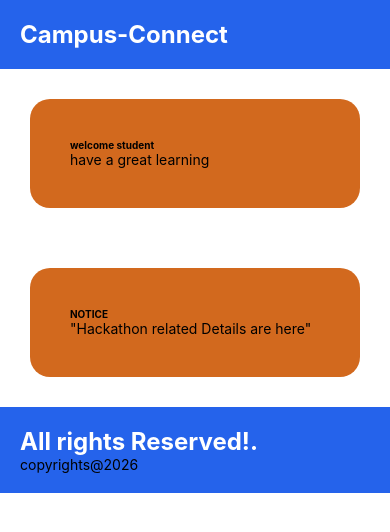
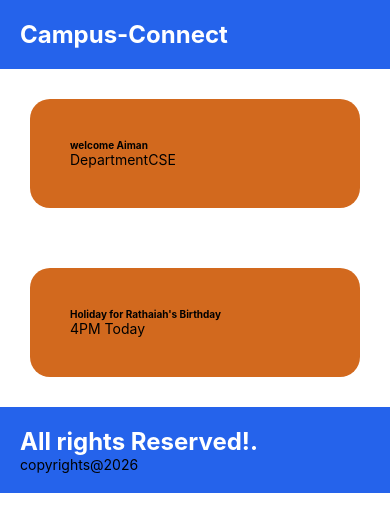
Before and after one commit to aimanarshiya/campus-connect, a React Native app: screen / in a window 390 px wide. Shown: the top 532 px of the page. Built offline with nearby package versions, Linux system fonts and the light colour scheme.

Commit message:
used props

```diff
--- a/Screens/HomeScreen.js
+++ b/Screens/HomeScreen.js
@@ -7,8 +7,13 @@ export default function HomeScreen(){
     return (
         <View>
             <Header/>
-            <WelcomeCard/>
-            <NoticeCard/>
+            <WelcomeCard
+                name="Aiman"
+                dept="CSE"
+            />
+            <NoticeCard
+                description="4PM Today"
+                title="Holiday for Rathaiah's Birthday" />
             <Footer/>
         </View>
     )
--- a/components/NoticeCard.js
+++ b/components/NoticeCard.js
@@ -1,14 +1,15 @@
 import { StyleSheet, Text, View } from 'react-native';
 
-export default function NoticeCard(){
+export default function NoticeCard(props){
    return(
            <View style={styles.card}>
                <Text
                style={styles.title} >
-                   NOTICE
+                  {props.title}
                </Text>
                <Text>
-                "Hackathon related Details are here"
+
+                {props.description}
                </Text>
            </View>
        )
--- a/components/WelcomeCard.js
+++ b/components/WelcomeCard.js
@@ -1,13 +1,14 @@
 import { StyleSheet, Text, View } from 'react-native';
-export default function WelcomeCard(){
+export default function WelcomeCard(props){
+    let name = "Aiman Arshiya"
     return(
         <View style={styles.card}>
             <Text
             style={styles.title} >
-                welcome student
+                welcome {props.name}
             </Text>
             <Text>
-                have a great learning
+                Department{props.dept}
             </Text>
         </View>
     )
```
